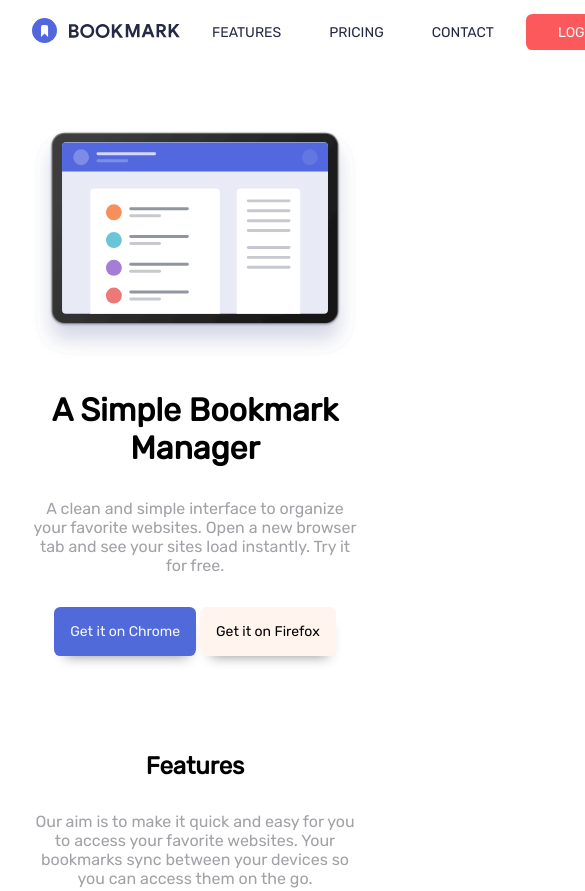
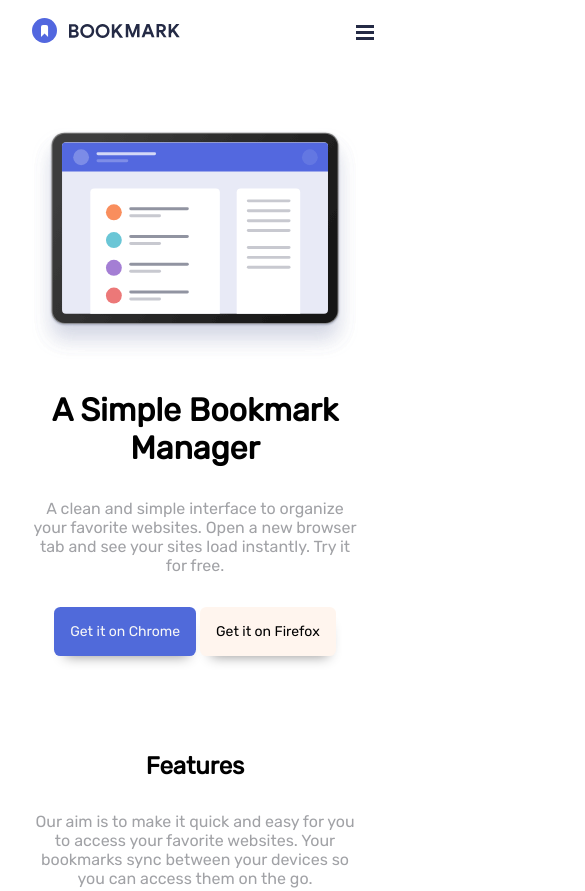
Before and after one commit to otrocadev/ita-sprint-1, a plain HTML site: page index.html in a window 390 px wide. Shown: the top 891 px of the page, 585 px wide, since content can reach past the window. Drawn offline with Linux system fonts and the light colour scheme.

Commit message:
Solved little header bug to show the main menu only on larger devices.

```diff
--- a/styles.css
+++ b/styles.css
@@ -82,12 +82,6 @@ header {
     }
   }
 
-  @media only screen and (max-width: 720px) {
-    #main-menu {
-      display: none;
-    }
-  }
-
   a {
     color: #252944;
     background: none;
@@ -99,6 +93,10 @@ header {
     align-items: center;
     justify-content: center;
     gap: 1rem;
+
+    @media only screen and (max-width: 720px) {
+      display: none;
+    }
 
     #login-btn {
       padding: 0.6rem 2rem;
```
